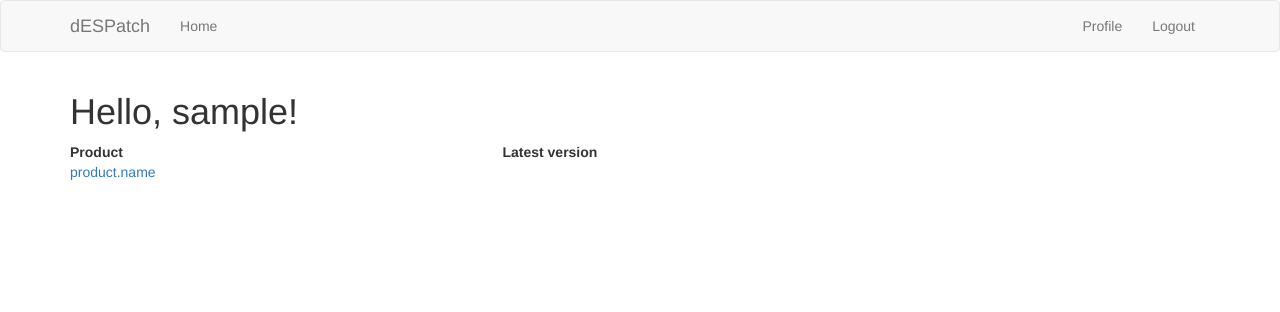
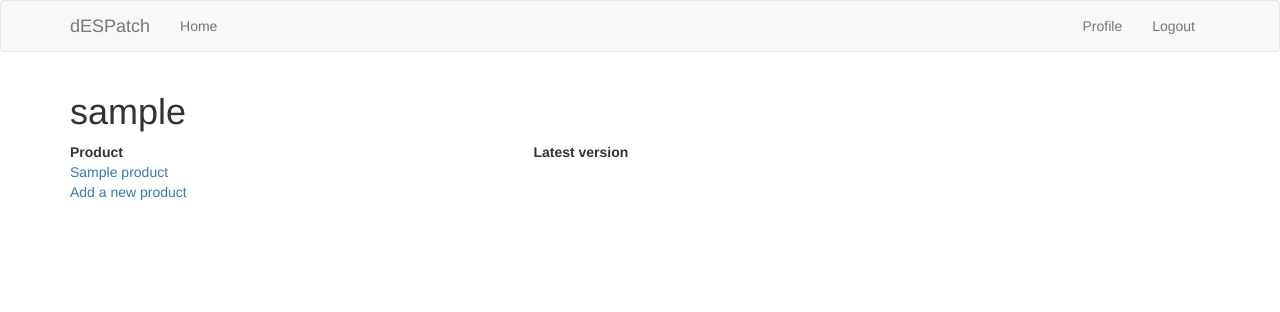
Before and after one commit to admarschoonen/dESPatch-web, a Flask app: page / in a window 1280 px wide. Shown: the top 312 px of the page. Run offline with Flask 2, Linux system fonts and the light colour scheme; a user stored in the database is signed in; tables that the repository leaves empty hold one stand-in row (values such as "Sample post"); parts of the project's set-up code (start-up, migrations or seed data) failed here and were passed over; some libraries are stand-ins or nearby versions.

Commit message:
Added functionality to add products

```diff
--- a/app/routes.py
+++ b/app/routes.py
@@ -2,7 +2,7 @@ from flask import render_template, flash, redirect, url_for, request
 from app import app, db
 from app.forms import LoginForm, RegistrationForm, EditProfileForm, EditProductForm, EditReleaseForm, EditInstanceForm, ResetPasswordForm
 from flask_login import current_user, login_user, logout_user, login_required
-from app.models import User
+from app.models import User, Product, Release, Instance
 from werkzeug.urls import url_parse
 from app.forms import ResetPasswordRequestForm
 from app.email import send_password_reset_email
@@ -13,7 +13,7 @@ import random, string
 @login_required
 def index():
   user = User.query.filter_by(username=current_user.username).first()
-  products = user.products
+  products = Product.query.filter_by(user_id=current_user.id)
   '''
   user = {'username': 'Admar'}
   products = [
@@ -99,6 +99,20 @@ def edit_profile():
     form.username.data = current_user.username
   return render_template('edit_profile.html', title='Edit profile', form=form)
 
+@app.route('/add_product', methods=['GET', 'POST'])
+@login_required
+def add_product():
+  form = EditProductForm()
+  if form.validate_on_submit():
+    product = Product(name=form.name.data)
+    product.key = randomword(32)
+    product.user_id = current_user.id
+    db.session.add(product)
+    db.session.commit()
+    flash('Your changes have been saved.')
+    return redirect(url_for('index'))
+  return render_template('add_product.html', title='Add product', form=form)
+
 @app.route('/edit_product', methods=['GET', 'POST'])
 @login_required
 def edit_product():
@@ -109,8 +123,6 @@ def edit_product():
     db.session.commit()
     flash('Your changes have been saved.')
     return redirect(url_for('edit_product'))
-  elif request.method == 'GET':
-    form.name.data = current_user.name
   return render_template('edit_product.html', title='Edit product', form=form)
 
 @app.route('/edit_release', methods=['GET', 'POST'])
--- a/app/templates/_product.html
+++ b/app/templates/_product.html
@@ -1,4 +1,4 @@
 <tr>
-  <td><a href="{{ url_for('edit_product') }}">product.name</a></td>
+  <td><a href="{{ url_for('edit_product') }}">{{ product.name }}</a></td>
   <td>{{ product.version }}</td>
 </tr>
--- a/app/templates/_products.html
+++ b/app/templates/_products.html
@@ -1,9 +1,19 @@
+{% for product in products %}
+  {% if loop.first %}
     <table style="width:80%">
       <tr>
         <th>Product</th>
         <th>Latest version</th>
       </tr>
-  {% for product in products %}
+  {% endif %}
+
   {% include '_product.html' %}
+
+  {% if loop.last %}
+    </table>
+  {% endif %}
+{% else %}
+  <p>You don't have any products yet</p>
 {% endfor %}
-</table>
+
+<a href="{{ url_for('add_product') }}">Add a new product</a>
--- a/app/templates/index.html
+++ b/app/templates/index.html
@@ -2,7 +2,7 @@
 {% import 'bootstrap/wtf.html' as wtf %}
 
 {% block app_content %}
-  <h1>Hello, {{ current_user.username }}!</h1>
+  <h1>{{ current_user.username }}</h1>
   {% if form %}
   {{ wtf.quick_form(form) }}
   <br>
```
Also changed, not shown: app/templates/add_product.html (added, +11 -0 lines). Lines whose indentation alone changed are shown as unchanged.
